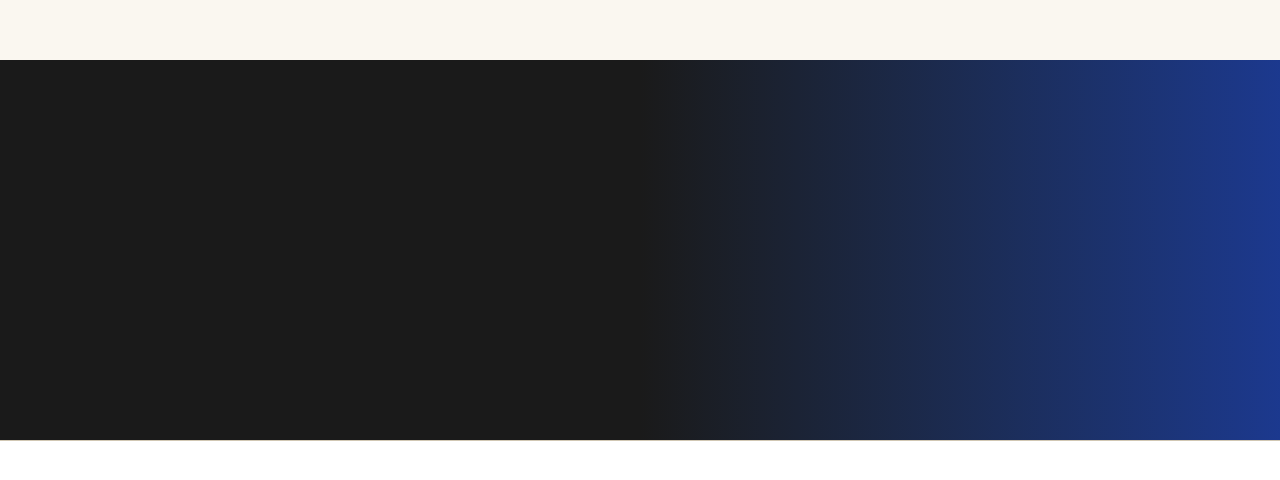
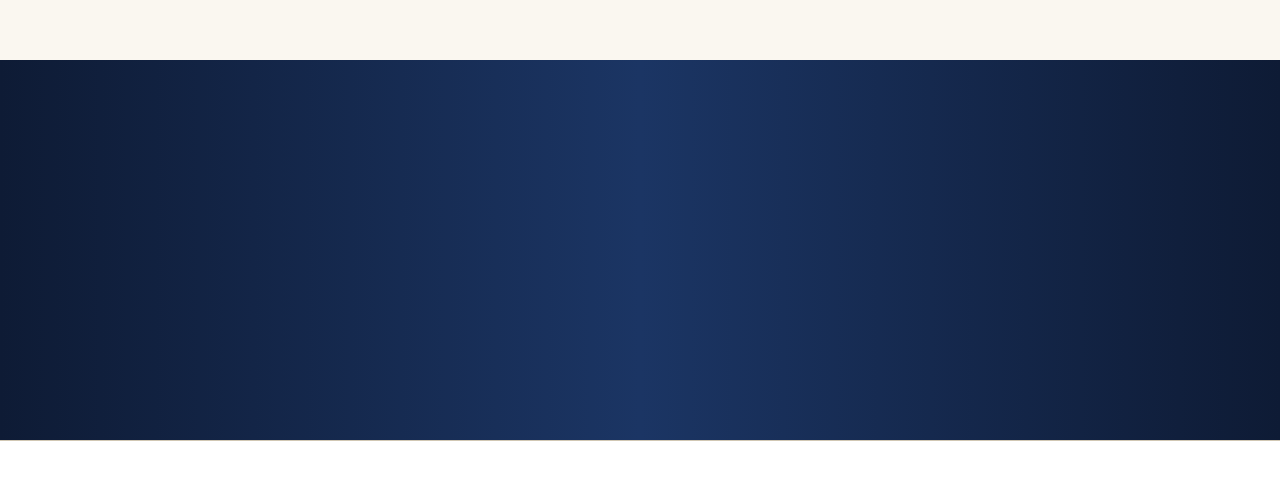
Before and after one commit to staywillas/Stay-Willas-Website, a Next.js app: page / in a window 1280 px wide. Shown: the part 3643-4123 px from the top of the page. Built offline with nearby package versions, Linux system fonts and the light colour scheme; no server answers; the database is empty.

Commit message:
design: update infinite scrolling marquee to display real villa amenities with premium gold and navy brand styling

```diff
--- a/src/components/home/infinite-marquee.tsx
+++ b/src/components/home/infinite-marquee.tsx
@@ -3,75 +3,75 @@
 import React from "react";
 
 const row1 = [
-  "LUXURY VILLA STAYS",
   "HEATED INFINITY POOLS",
-  "HEATED PLUNGE JACUZZIS",
-  "INTIMATE BONFIRE PITS",
-  "PET PLAY SANCTUARIES",
-  "GAMES & ENTERTAINMENT ROOMS",
-  "COZY STARLIGHT LOUNGES",
+  "PRIVATE MASTER SUITE JACUZZIS",
+  "PANORAMIC GLASS FRONTAGE",
+  "DIRECT BEACHFRONT ACCESS",
+  "RUSTIC COUNTRY STONE ARCHITECTURE",
+  "STUNNING WATERFALL FEATURES",
+  "OUTDOOR BONFIRE LOUNGES",
 ];
 
 const row2 = [
   "BESPOKE PRIVATE CHEFS",
-  "24/7 ULTRA-PREMIUM CONCIERGE",
-  "LUSH GREEN MANICURED LAWNS",
-  "MISTY MOUNTAIN GHATS",
+  "24/7 PERSONAL CONCIERGE",
+  "OPEN-AIR SUNSET BBQ GRILLS",
+  "LUSH TROPICAL GARDENS",
+  "ROOFTOP TURF LOUNGES",
   "AL FRESCO LUXURY DINING",
-  "WELLNESS & SPA SESSIONS",
-  "MAJESTIC MOUNTAIN ESCAPES",
+  "RESTORATIVE WELLNESS SESSIONS",
 ];
 
 export default function InfiniteMarquee() {
   return (
-    <section className="py-20 bg-gradient-to-r from-text-primary via-text-primary to-blue-900 overflow-hidden relative select-none">
-      {/* Ambient glow */}
-      <div className="absolute top-1/2 left-1/2 -translate-x-1/2 -translate-y-1/2 w-[600px] h-[300px] bg-blue-500/8 rounded-full blur-[120px] pointer-events-none" />
+    <section className="py-20 bg-gradient-to-r from-[#0E1B35] via-[#1B3564] to-[#0E1B35] overflow-hidden relative select-none">
+      {/* Ambient gold glow */}
+      <div className="absolute top-1/2 left-1/2 -translate-x-1/2 -translate-y-1/2 w-[600px] h-[300px] bg-[#DAA520]/8 rounded-full blur-[120px] pointer-events-none" />
 
       {/* Decorative Top Line */}
       <div className="w-full flex justify-center mb-10">
-        <span className="text-xs uppercase tracking-[0.4em] text-blue-300/70 font-bold flex items-center gap-4">
-          <span className="w-8 h-px bg-gradient-to-r from-blue-500/0 to-blue-400/50" />
+        <span className="text-xs uppercase tracking-[0.4em] text-[#DAA520]/80 font-bold flex items-center gap-4">
+          <span className="w-8 h-px bg-gradient-to-r from-[#DAA520]/0 to-[#DAA520]/50" />
           ✨ The Stay Willas Experience
-          <span className="w-8 h-px bg-gradient-to-l from-blue-500/0 to-blue-400/50" />
+          <span className="w-8 h-px bg-gradient-to-l from-[#DAA520]/0 to-[#DAA520]/50" />
         </span>
       </div>
 
       {/* Marquee Row 1 - Scrolling Left */}
-      <div className="relative flex overflow-x-hidden border-y border-white/10 bg-white/5 py-5 backdrop-blur-sm mb-4">
+      <div className="relative flex overflow-x-hidden border-y border-[#DAA520]/20 bg-white/5 py-5 backdrop-blur-sm mb-4">
         <div className="flex whitespace-nowrap gap-12 animate-marquee-left">
           {[...row1, ...row1, ...row1].map((item, idx) => (
             <div key={idx} className="flex items-center gap-12 text-lg md:text-xl lg:text-2xl font-heading tracking-wider font-extrabold uppercase">
               {idx % 2 === 0 ? (
-                <span className="text-white hover:text-[#FFB800] transition-colors duration-500 cursor-default">
+                <span className="text-[#FAF8F5] hover:text-[#DAA520] transition-colors duration-500 cursor-default">
                   {item}
                 </span>
               ) : (
-                <span className="text-[#FFB800] hover:text-white transition-colors duration-500 font-extrabold">
+                <span className="text-[#DAA520] hover:text-[#FAF8F5] transition-colors duration-500 font-extrabold">
                   {item}
                 </span>
               )}
-              <span className="text-[#FFB800]/80 text-sm md:text-base font-light">✦</span>
+              <span className="text-[#DAA520]/85 text-sm md:text-base font-light">✦</span>
             </div>
           ))}
         </div>
       </div>
 
       {/* Marquee Row 2 - Scrolling Right */}
-      <div className="relative flex overflow-x-hidden border-y border-white/10 bg-white/5 py-5 backdrop-blur-sm">
+      <div className="relative flex overflow-x-hidden border-y border-[#DAA520]/20 bg-white/5 py-5 backdrop-blur-sm">
         <div className="flex whitespace-nowrap gap-12 animate-marquee-right">
           {[...row2, ...row2, ...row2].map((item, idx) => (
             <div key={idx} className="flex items-center gap-12 text-lg md:text-xl lg:text-2xl font-heading tracking-wider font-extrabold uppercase">
               {idx % 2 !== 0 ? (
-                <span className="text-white hover:text-[#FFB800] transition-colors duration-500 cursor-default">
+                <span className="text-[#FAF8F5] hover:text-[#DAA520] transition-colors duration-500 cursor-default">
                   {item}
                 </span>
               ) : (
-                <span className="text-[#FFB800] hover:text-white transition-colors duration-500 font-extrabold">
+                <span className="text-[#DAA520] hover:text-[#FAF8F5] transition-colors duration-500 font-extrabold">
                   {item}
                 </span>
               )}
-              <span className="text-[#FFB800]/80 text-sm md:text-base font-light">✦</span>
+              <span className="text-[#DAA520]/85 text-sm md:text-base font-light">✦</span>
             </div>
           ))}
         </div>
```
